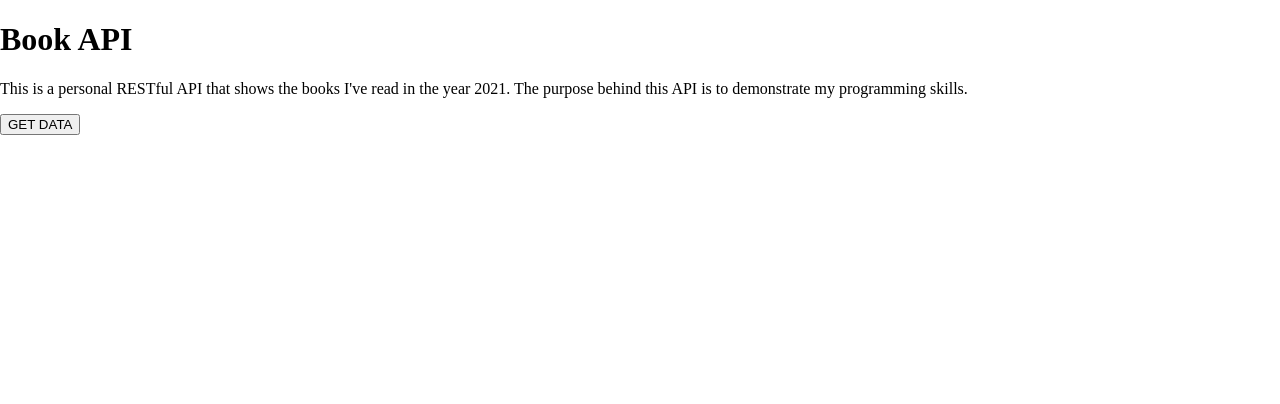
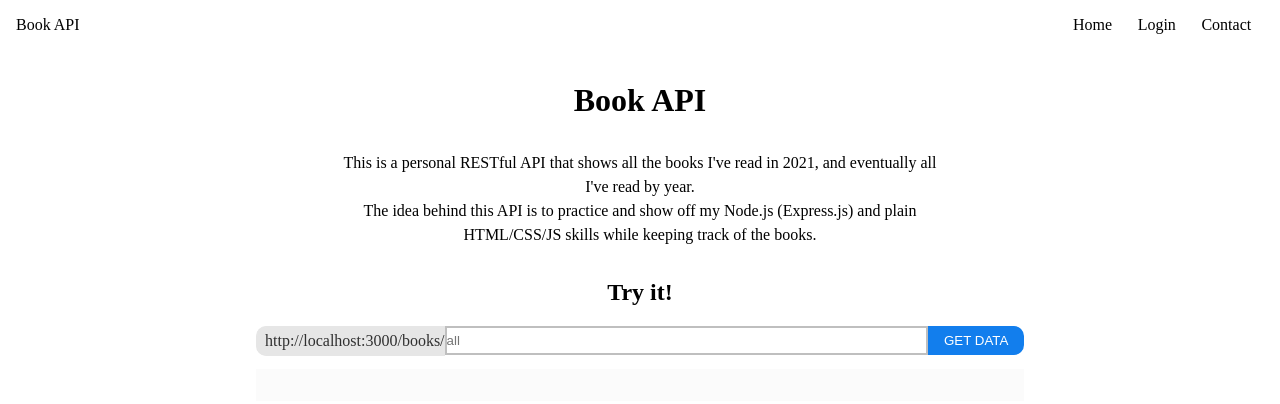
Before and after one commit to jesusrmz19/bookAPI, a website: page public/index.html in a window 1280 px wide. Drawn offline with Linux system fonts and the light colour scheme; no server answers.

Commit message:
Add styles to page and login functionality

```diff
--- a/app.ts
+++ b/app.ts
@@ -1,6 +1,7 @@
 import express from 'express';
 import { json } from 'body-parser';
 import mongoose from 'mongoose';
+import cookieParser from 'cookie-parser';
 import cors from 'cors';
 require('dotenv/config');
 import { booksRoute } from './routes/books';
@@ -9,6 +10,7 @@ import { authRoute } from './routes/auth';
 const app = express();
 app.use(cors());
 app.use(json());
+app.use(cookieParser());
 
 // MIDDLEWARE ROUTES
 app.use('/user/api', authRoute);
--- a/models/Book.ts
+++ b/models/Book.ts
@@ -3,7 +3,7 @@ import mongoose from 'mongoose';
 interface IBook {
   title: string;
   author: string;
-  pages: number;
+  pages: string;
 }
 
 const bookSchema = new mongoose.Schema<IBook>({
@@ -16,7 +16,7 @@ const bookSchema = new mongoose.Schema<IBook>({
     required: true,
   },
   pages: {
-    type: Number,
+    type: String,
     required: true,
   },
 });
--- a/package.json
+++ b/package.json
@@ -13,6 +13,7 @@
     "@hapi/joi": "^17.1.1",
     "bcryptjs": "^2.4.3",
     "body-parser": "^1.19.0",
+    "cookie-parser": "^1.4.5",
     "cors": "^2.8.5",
     "dotenv": "^10.0.0",
     "express": "^4.17.1",
@@ -21,6 +22,7 @@
   },
   "devDependencies": {
     "@types/bcryptjs": "^2.4.2",
+    "@types/cookie-parser": "^1.4.2",
     "@types/cors": "^2.8.12",
     "@types/express": "^4.17.13",
     "@types/hapi__joi": "^17.1.7",
--- a/public/index.html
+++ b/public/index.html
@@ -8,15 +8,38 @@
     <title>Book API</title>
   </head>
   <body>
+    <header class="header">
+      <div class="logo">Book API</div>
+      <nav class="navbar">
+        <ul class="item_list">
+          <li class="item"><a href="/" class="item_link">Home</a></li>
+          <li class="item">
+            <a href="/user/index.html" class="item_link">Login</a>
+          </li>
+          <li class="item"><a href="#" class="item_link">Contact</a></li>
+        </ul>
+      </nav>
+    </header>
     <h1>Book API</h1>
-    <p>
-      This is a personal RESTful API that shows the books I've read in the year
-      2021. The purpose behind this API is to demonstrate my programming skills.
-    </p>
-    <pre id="data"></pre>
-    <div class="form_container">
-      <button id="get_button">GET DATA</button>
+    <div class="container">
+      <p class="container_description">
+        This is a personal RESTful API that shows all the books I've read in
+        2021, and eventually all I've read by year.<br />
+        The idea behind this API is to practice and show off my Node.js
+        (Express.js) and plain HTML/CSS/JS skills while keeping track of the
+        books.
+      </p>
+      <h2>Try it!</h2>
+      <div class="form_container">
+        <form class="form" id="book_form">
+          <label>http://localhost:3000/books/</label>
+          <input placeholder="all" type="text" name="condition" required />
+          <button type="submit">GET DATA</button>
+        </form>
+      </div>
+      <pre id="data"></pre>
     </div>
+
     <script src="script.js"></script>
   </body>
 </html>
--- a/public/script.js
+++ b/public/script.js
@@ -1,24 +1,53 @@
 'use strict';
 
-const URL = 'http://localhost:3000/books/616779daf636c89be955bfc4';
-const pElem = document.getElementById('data');
-const getButton = document.getElementById('get_button');
+const URL = 'http://localhost:3000/books/';
+const dataElem = document.getElementById('data');
+const bookForm = document.getElementById('book_form');
 
-const getData = async () => {
-  const res = await fetch(URL);
-  const data = await res.json();
-
-  pElem.innerHTML = JSON.stringify(data, undefined, 2);
+const getBooks = async (e) => {
+  e.preventDefault();
+  const formData = new FormData(e.target);
+  const condition = formData.get('condition');
+  try {
+    const res = await fetch(`${URL}${condition}`);
+    const data = await res.json();
+    dataElem.innerHTML = JSON.stringify(data, undefined, 2);
+    console.log(data);
+  } catch (err) {
+    console.error(err);
+  }
 };
 
-getButton.addEventListener('click', getData);
+const init = async () => {
+  try {
+    const res = await fetch(`${URL}all`);
+    const data = await res.json();
+    dataElem.innerHTML = JSON.stringify(data, undefined, 2);
+  } catch (err) {
+    console.error(err);
+  }
+};
+init();
 
-const loginBtn = document.getElementById('login_btn');
+bookForm.addEventListener('submit', getBooks);
+// const pElem = document.getElementById('data');
+// const getButton = document.getElementById('get_button');
 
-const submitForm = (e) => {
-  e.preventDefault();
-  console.log('click');
-};
+// const getData = async () => {
+//   const res = await fetch(URL);
+//   const data = await res.json();
 
-loginBtn.addEventListener('submit', submitForm);
-loginBtn.addEventListener('click', submitForm);
+//   pElem.innerHTML = JSON.stringify(data, undefined, 2);
+// };
+
+// getButton.addEventListener('click', getData);
+
+// const loginBtn = document.getElementById('login_btn');
+
+// const submitForm = (e) => {
+//   e.preventDefault();
+//   console.log('click');
+// };
+
+// loginBtn.addEventListener('submit', submitForm);
+// loginBtn.addEventListener('click', submitForm);
--- a/public/styles.css
+++ b/public/styles.css
@@ -13,3 +13,87 @@ body {
   margin: 0;
   padding: 0;
 }
+
+ul {
+  list-style-type: none;
+  margin: 0;
+  padding: 0;
+}
+
+.header {
+  display: flex;
+  width: 100%;
+  justify-content: space-between;
+  padding: 1rem;
+}
+
+.item_list {
+  display: flex;
+}
+.item_link {
+  text-decoration: none;
+  color: black;
+  padding: 0 0.8rem;
+}
+
+h1 {
+  text-align: center;
+  margin: 2rem 0;
+}
+.container {
+  width: 60%;
+  margin: 0 auto;
+}
+.container_description {
+  text-align: center;
+  line-height: 1.5;
+  width: 80%;
+  margin: 0 auto 2rem auto;
+}
+
+h2 {
+  text-align: center;
+}
+
+.form {
+  display: flex;
+  align-items: center;
+}
+
+.form label,
+input,
+button {
+  padding: 0.3rem 0;
+}
+
+.form label {
+  border: 1px solid #e6e6e6;
+  border-right-width: 0;
+  border-top-left-radius: 10px;
+  border-bottom-left-radius: 10px;
+  background: #e6e6e6;
+  color: rgb(48, 48, 48);
+  padding-left: 0.5rem;
+}
+
+.form input {
+  width: 100%;
+  border-radius: 0;
+  border: 2px solid rgba(0, 0, 0, 0.25);
+  outline: none;
+}
+.form button {
+  width: 150px;
+  background: #127eed;
+  color: white;
+  outline: none;
+  border: 2px solid #127eed;
+  border-radius: 0px;
+  border-top-right-radius: 10px;
+  border-bottom-right-radius: 10px;
+}
+
+pre {
+  background: #fbfbfb;
+  padding: 1rem;
+}
--- /dev/null
+++ b/public/user/styles.css
@@ -0,0 +1,75 @@
+html {
+  font-size: 100%;
+  box-sizing: border-box;
+}
+
+*,
+*::after,
+*::before {
+  box-sizing: border-box;
+}
+
+body {
+  margin: 0;
+  padding: 0;
+}
+
+fieldset {
+  outline: none;
+  border: none;
+  margin: 0;
+  padding: 0;
+}
+
+ul {
+  list-style-type: none;
+  margin: 0;
+  padding: 0;
+}
+
+.header {
+  display: flex;
+  width: 100%;
+  justify-content: space-between;
+  padding: 1rem;
+}
+
+.item_list {
+  display: flex;
+}
+.item_link {
+  text-decoration: none;
+  color: black;
+  padding: 0 0.8rem;
+}
+
+h1 {
+  text-align: center;
+}
+
+.sections_container {
+  width: 80%;
+  margin: 2rem auto 0 auto;
+  display: flex;
+  flex-direction: row;
+  justify-content: space-around;
+  padding-bottom: 1.5rem;
+}
+
+.login h2,
+.addbook h2 {
+  text-align: center;
+}
+
+.login,
+.addbook {
+  width: 380px;
+}
+
+.form {
+  display: flex;
+  flex-direction: column;
+}
+.form > * {
+  margin-bottom: 8px;
+}
--- a/routes/verifyToken.ts
+++ b/routes/verifyToken.ts
@@ -1,7 +1,7 @@
 import jwt from 'jsonwebtoken';
 
 const verify = (req: any, res: any, next: any) => {
-  const token = req.header('auth-token');
+  const token = req.cookies.token;
   if (!token) return res.status(401).send('Access Denied');
 
   try {
```
Also changed, not shown: public/user/index.html (+29 -5 lines), public/user/script.js (+10 -7 lines), routes/auth.ts (+6 -1 lines), routes/books.ts (+8 -2 lines), 1 other file.
